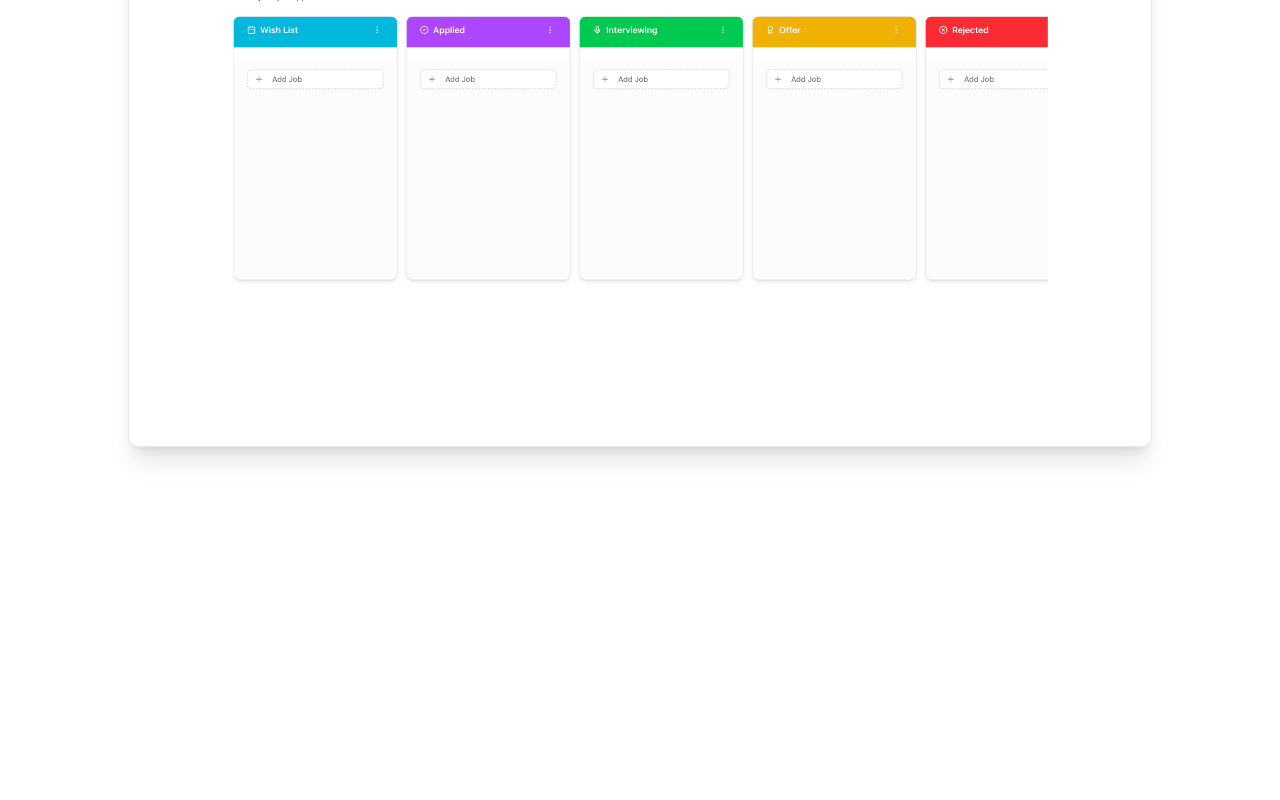
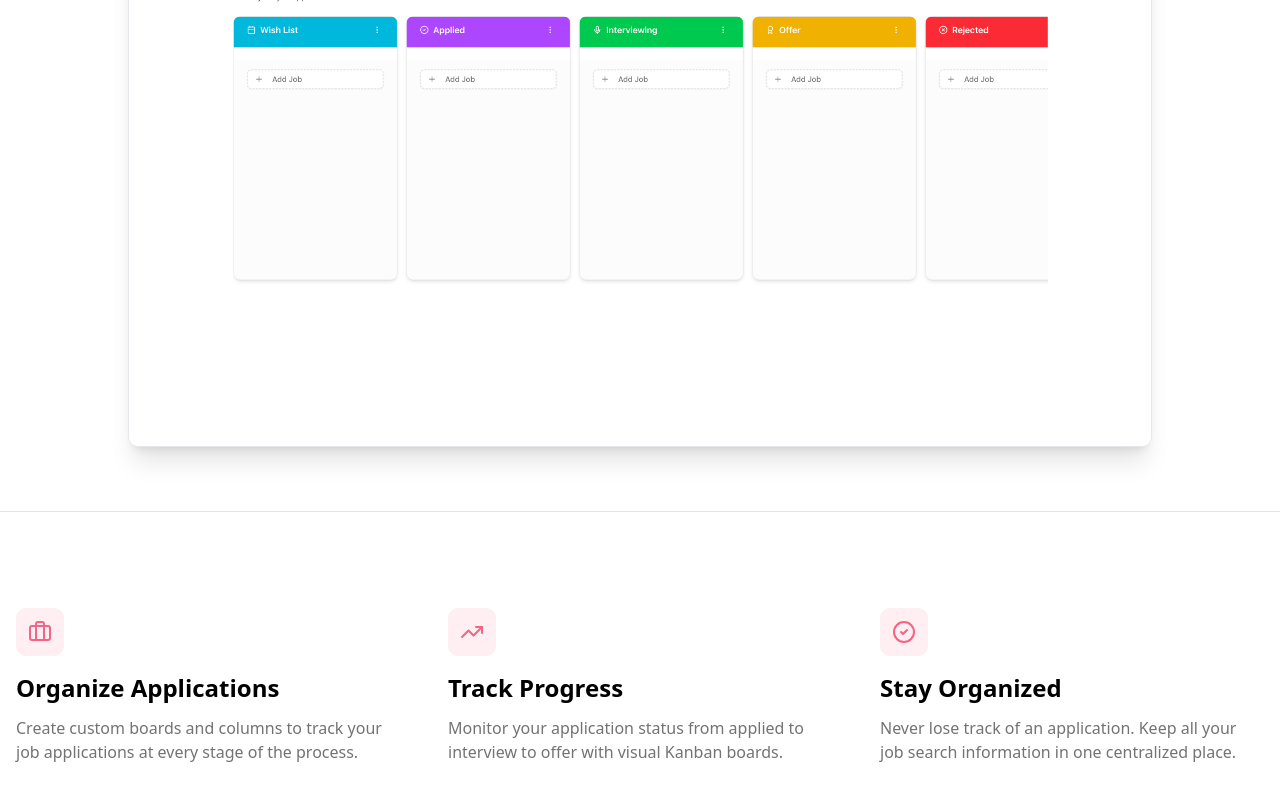
Before and after one commit to arash-jj/job-application-tracker, a Next.js app: page / in a window 1280 px wide. Shown: the part 837-1637 px from the top of the page. Before the commit the page ends 1348 px from the top, so only its background shows below. Built offline with nearby package versions, Linux system fonts and the light colour scheme.

Commit message:
add feature section to landing page

```diff
--- a/app/page.tsx
+++ b/app/page.tsx
@@ -1,5 +1,5 @@
 import { Button } from "@/components/ui/button";
-import { ArrowRight } from "lucide-react";
+import { ArrowRight, Briefcase, CheckCircle2, TrendingUp } from "lucide-react";
 import Image from "next/image";
 import Link from "next/link";
 import { Tabs, TabsContent, TabsList, TabsTrigger } from "@/components/ui/tabs"
@@ -44,6 +44,49 @@
             </Tabs>
           </div>
         </section>
+        {/* Features Section */}
+        <section className="border-t bg-white py-24">
+          <div className="container mx-auto px-4">
+            <div className="grid gap-12 md:grid-cols-3">
+              <div className="flex flex-col">
+                <div className="mb-4 inline-flex h-12 w-12 items-center justify-center rounded-lg bg-primary/10">
+                  <Briefcase className="h-6 w-6 text-primary" />
+                </div>
+                <h3 className="mb-3 text-2xl font-semibold text-black">
+                  Organize Applications
+                </h3>
+                <p className="text-muted-foreground">
+                  Create custom boards and columns to track your job
+                  applications at every stage of the process.
+                </p>
+              </div>
+              <div className="flex flex-col">
+                <div className="mb-4 inline-flex h-12 w-12 items-center justify-center rounded-lg bg-primary/10">
+                  <TrendingUp className="h-6 w-6 text-primary" />
+                </div>
+                <h3 className="mb-3 text-2xl font-semibold text-black">
+                  Track Progress
+                </h3>
+                <p className="text-muted-foreground">
+                  Monitor your application status from applied to interview to
+                  offer with visual Kanban boards.
+                </p>
+              </div>
+              <div className="flex flex-col">
+                <div className="mb-4 inline-flex h-12 w-12 items-center justify-center rounded-lg bg-primary/10">
+                  <CheckCircle2 className="h-6 w-6 text-primary" />
+                </div>
+                <h3 className="mb-3 text-2xl font-semibold text-black">
+                  Stay Organized
+                </h3>
+                <p className="text-muted-foreground">
+                  Never lose track of an application. Keep all your job search
+                  information in one centralized place.
+                </p>
+              </div>
+            </div>
+          </div>
+        </section>
       </main>
     </div>
   );
```
